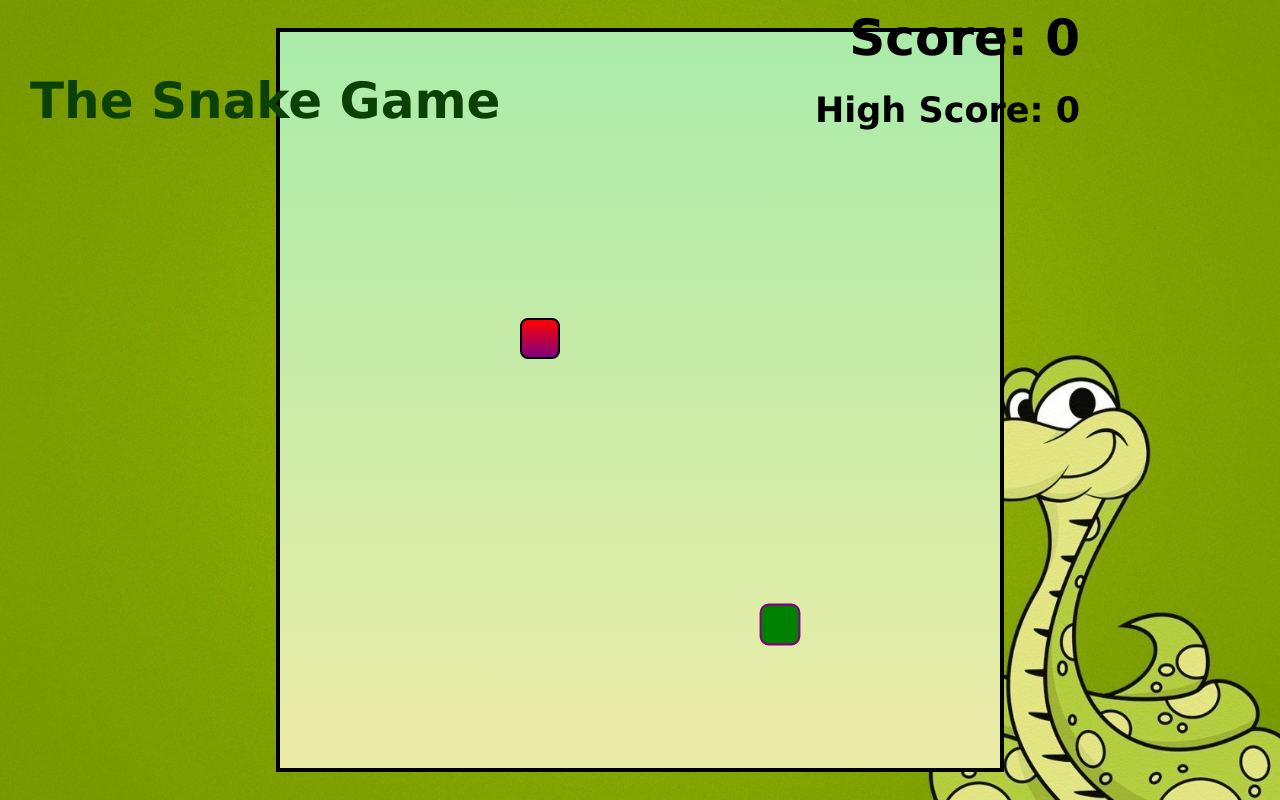
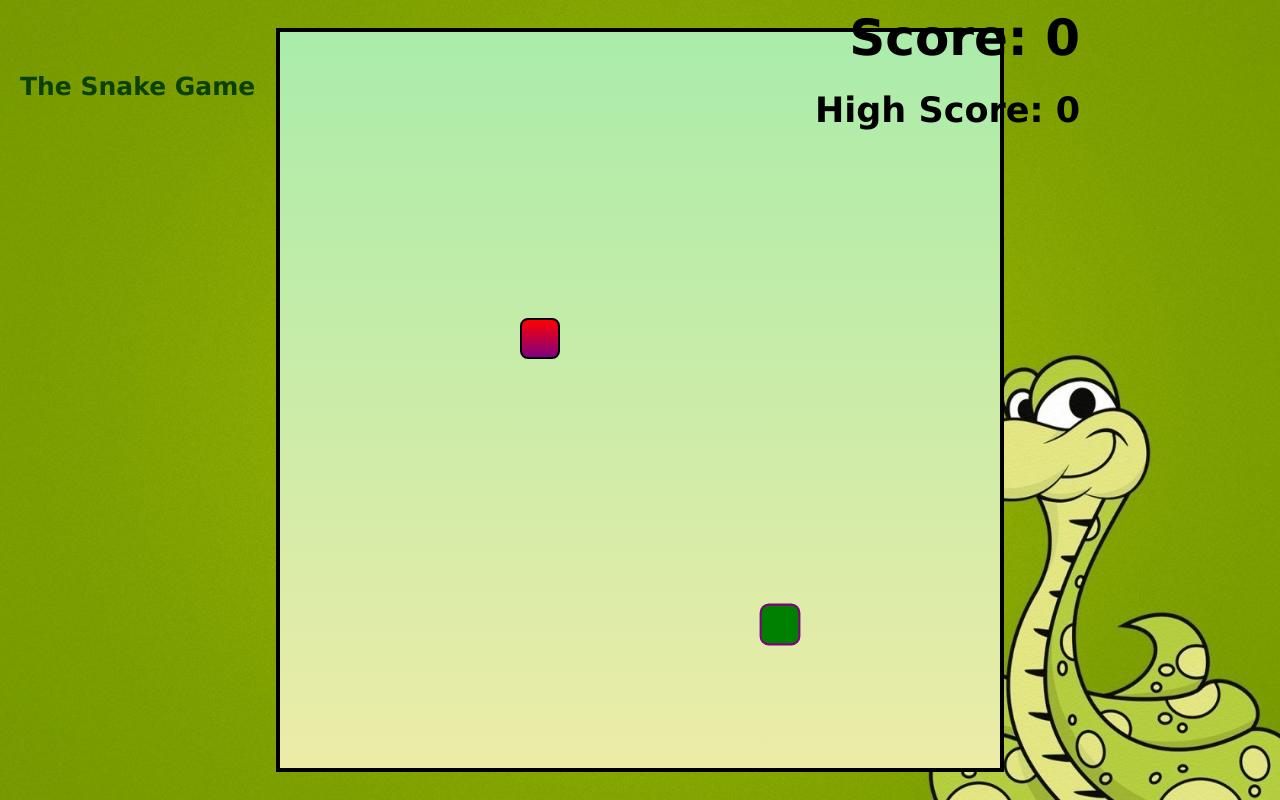
Before and after one commit to Shrustivaidya/The-Snake-Game, a plain HTML site: page index.html in a window 1280 px wide. Drawn offline with Linux system fonts and the light colour scheme.

Commit message:
Uichanges

```diff
--- a/css/style.css
+++ b/css/style.css
@@ -15,9 +15,9 @@
     color: rgb(12,65,5);
     position: absolute;
     top: 72px;
-    left: 30px;
+    left: 20px;
     font-family:Verdana, Geneva, Tahoma, sans-serif;
-    font-size: 50px;
+    font-size: 25px;
     font-weight: bold;
 }
 #scoreBox{
```
